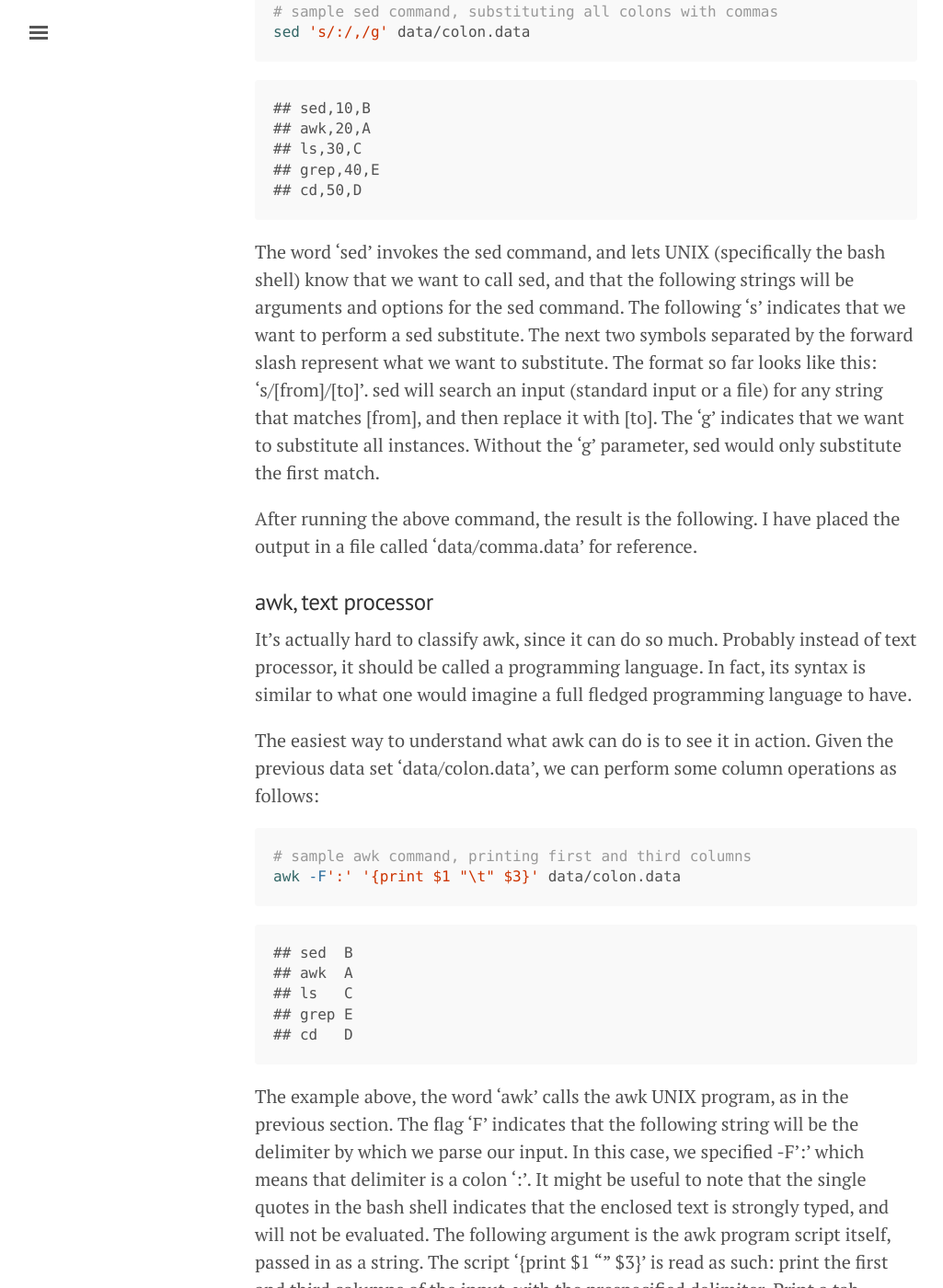
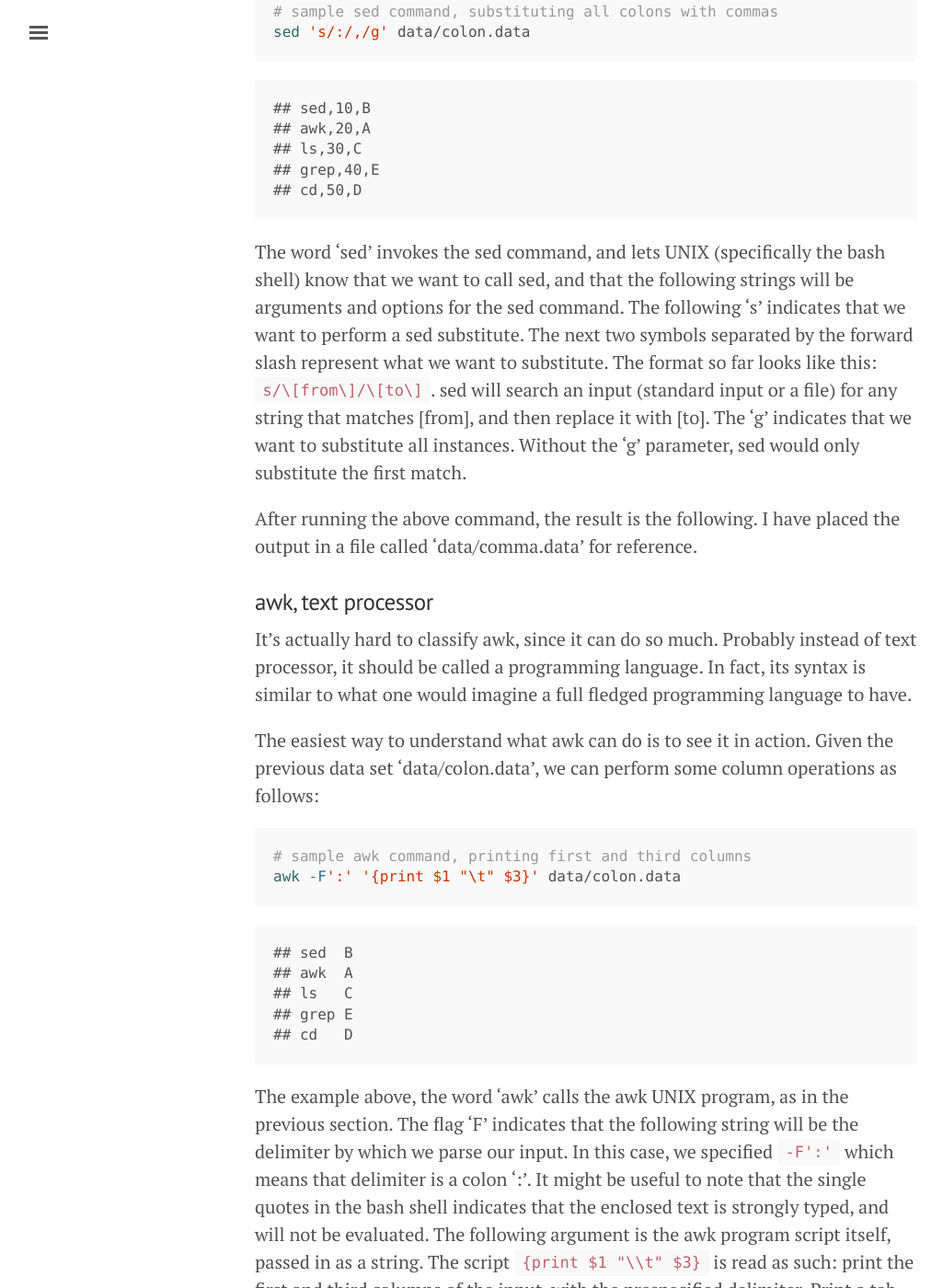
Before and after one commit to rustielin/rustielin.github.io, a Jekyll site: the page built from _posts/2017-11-2-unix.md, in a window 1280 px wide and 1400 px high, scrolled down 1831 px. Shown: the whole window at 92% size, without its empty margins (3-1028 px from the left). Built offline with Jekyll 4.4.1, drawn with Linux system fonts in a browser that asks for light colours; some of the changed text lies outside the part shown.

Commit message:
unix inline fix

```diff
--- a/_posts/2017-11-2-unix.md
+++ b/_posts/2017-11-2-unix.md
@@ -48,7 +48,7 @@ sed 's/:/,/g' data/colon.data
     ## grep,40,E
     ## cd,50,D
 
-The word 'sed' invokes the sed command, and lets UNIX (specifically the bash shell) know that we want to call sed, and that the following strings will be arguments and options for the sed command. The following 's' indicates that we want to perform a sed substitute. The next two symbols separated by the forward slash represent what we want to substitute. The format so far looks like this: 's/\[from\]/\[to\]'. sed will search an input (standard input or a file) for any string that matches \[from\], and then replace it with \[to\]. The 'g' indicates that we want to substitute all instances. Without the 'g' parameter, sed would only substitute the first match.
+The word 'sed' invokes the sed command, and lets UNIX (specifically the bash shell) know that we want to call sed, and that the following strings will be arguments and options for the sed command. The following 's' indicates that we want to perform a sed substitute. The next two symbols separated by the forward slash represent what we want to substitute. The format so far looks like this: `s/\[from\]/\[to\]`. sed will search an input (standard input or a file) for any string that matches \[from\], and then replace it with \[to\]. The 'g' indicates that we want to substitute all instances. Without the 'g' parameter, sed would only substitute the first match.
 
 After running the above command, the result is the following. I have placed the output in a file called 'data/comma.data' for reference.
 
@@ -69,7 +69,7 @@ awk -F':' '{print $1 "\t" $3}' data/colon.data
     ## grep E
     ## cd   D
 
-The example above, the word 'awk' calls the awk UNIX program, as in the previous section. The flag 'F' indicates that the following string will be the delimiter by which we parse our input. In this case, we specified -F':' which means that delimiter is a colon ':'. It might be useful to note that the single quotes in the bash shell indicates that the enclosed text is strongly typed, and will not be evaluated. The following argument is the awk program script itself, passed in as a string. The script '{print $1 "" $3}' is read as such: print the first and third columns of the input, with the prespecified delimiter. Print a tab character between the first and third columns. Indeed, after awk executes, the output is the following:
+The example above, the word 'awk' calls the awk UNIX program, as in the previous section. The flag 'F' indicates that the following string will be the delimiter by which we parse our input. In this case, we specified `-F':'` which means that delimiter is a colon ':'. It might be useful to note that the single quotes in the bash shell indicates that the enclosed text is strongly typed, and will not be evaluated. The following argument is the awk program script itself, passed in as a string. The script `{print $1 "\\t" $3}` is read as such: print the first and third columns of the input, with the prespecified delimiter. Print a tab character between the first and third columns. Indeed, after awk executes, the output is the following:
 
 Tab delimited data is generally easier to read for the average person, and is also a commonly used data format. Such data is stored in TSV file formats (Tab-separated values), and are commonly used in database tables or spreadsheet data, and are also used to exchange information between databases. TSV is an alternative to the common CSV file format because commas sometimes need to be escaped, while tabs do not.
 
@@ -86,7 +86,7 @@ awk -F':' '{print $1 "\t" $3}' data/colon.data | sort
     ## ls   C
     ## sed  B
 
-The '\|' character is called a pipe. What the pipe operator does is take the output of the awk command, and 'pipe' it to the input of the sort command. Using this method of awk'ing and then sorting is useful in this case because we do not want to deal with the entire data set. awk reduces the table size because we are only interested in two of the three columns. sort then sorts each line of the output alphabetically. What if we want more flexibility with our sorting? What if we want to sort by a column, and display the entire table?
+The `\|` character is called a pipe. What the pipe operator does is take the output of the awk command, and 'pipe' it to the input of the sort command. Using this method of awk'ing and then sorting is useful in this case because we do not want to deal with the entire data set. awk reduces the table size because we are only interested in two of the three columns. sort then sorts each line of the output alphabetically. What if we want more flexibility with our sorting? What if we want to sort by a column, and display the entire table?
 
 ### sort, sort command
 
```
